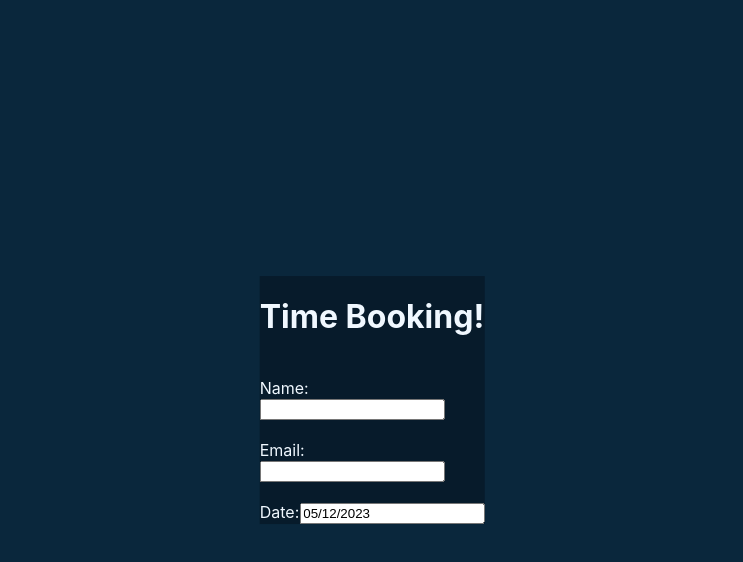
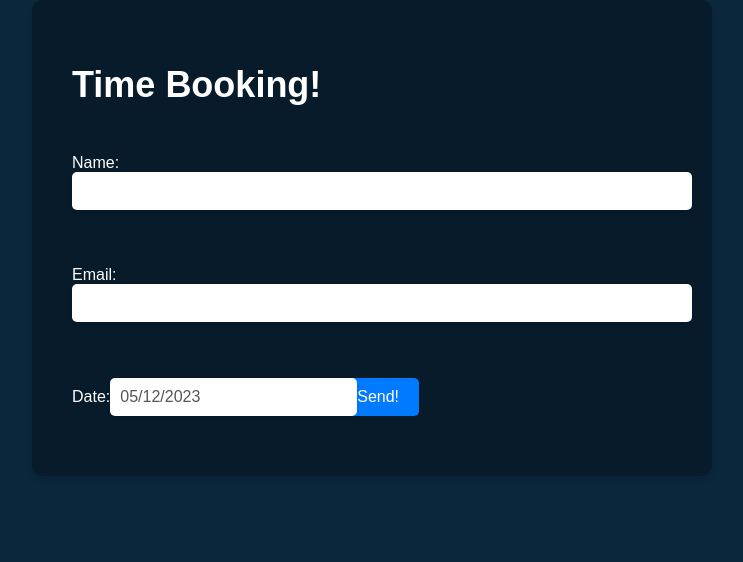
Before and after one commit to bynned/Time-Booking-System, a React (Create React App) app in the folder frontend/: page / in a window 1280 px wide. Shown: the top 562 px of the page, without its empty margins (268-1011 px from the left). Built offline with nearby package versions, Linux system fonts and the light colour scheme.

Commit message:
booking design boilerplate

```diff
--- a/frontend/src/App.css
+++ b/frontend/src/App.css
@@ -1,10 +1,50 @@
 .App {
-  color: aliceblue;
+  max-width: 600px;
+  margin: 0 auto;
+  padding: 40px;
   background-color: #071B2B;
-  position: absolute;
-  top: 50%;
-  left: 50%;
-  transform: translate(-50%, -50%);
+  border-radius: 10px;
+  box-shadow: 0 4px 6px rgba(0, 0, 0, 0.1);
+  font-family: Arial, sans-serif;
+  color: #fff;
+}
+
+.App h1 {
+  color: white;
+  font-size: 36px;
+  margin-bottom: 30px;
+}
+
+.App label {
+  display: block;
+  margin-bottom: 10px;
+}
+
+.App input[type="text"] {
+  display: block;
+  width: 100%;
+  padding: 10px;
+  border: none;
+  border-radius: 5px;
+  box-shadow: 0 2px 4px rgba(0, 0, 0, 0.1);
+  font-size: 16px;
+  color: #555;
+  margin-bottom: 20px;
+}
+
+.App button {
+  background-color: #007bff;
+  color: #fff;
+  border: none;
+  border-radius: 5px;
+  padding: 10px 20px;
+  font-size: 16px;
+  cursor: pointer;
+  transition: background-color 0.2s ease-in-out;
+}
+
+.App button:hover {
+  background-color: #0062cc;
 }
 
 body {
--- a/frontend/src/App.js
+++ b/frontend/src/App.js
@@ -26,6 +26,7 @@ function App() {
         selected={startDate}
         onChange={(date) => setStartDate(date)}
       />
+      <button>Send!</button>
     </div>
   );
 }
```
